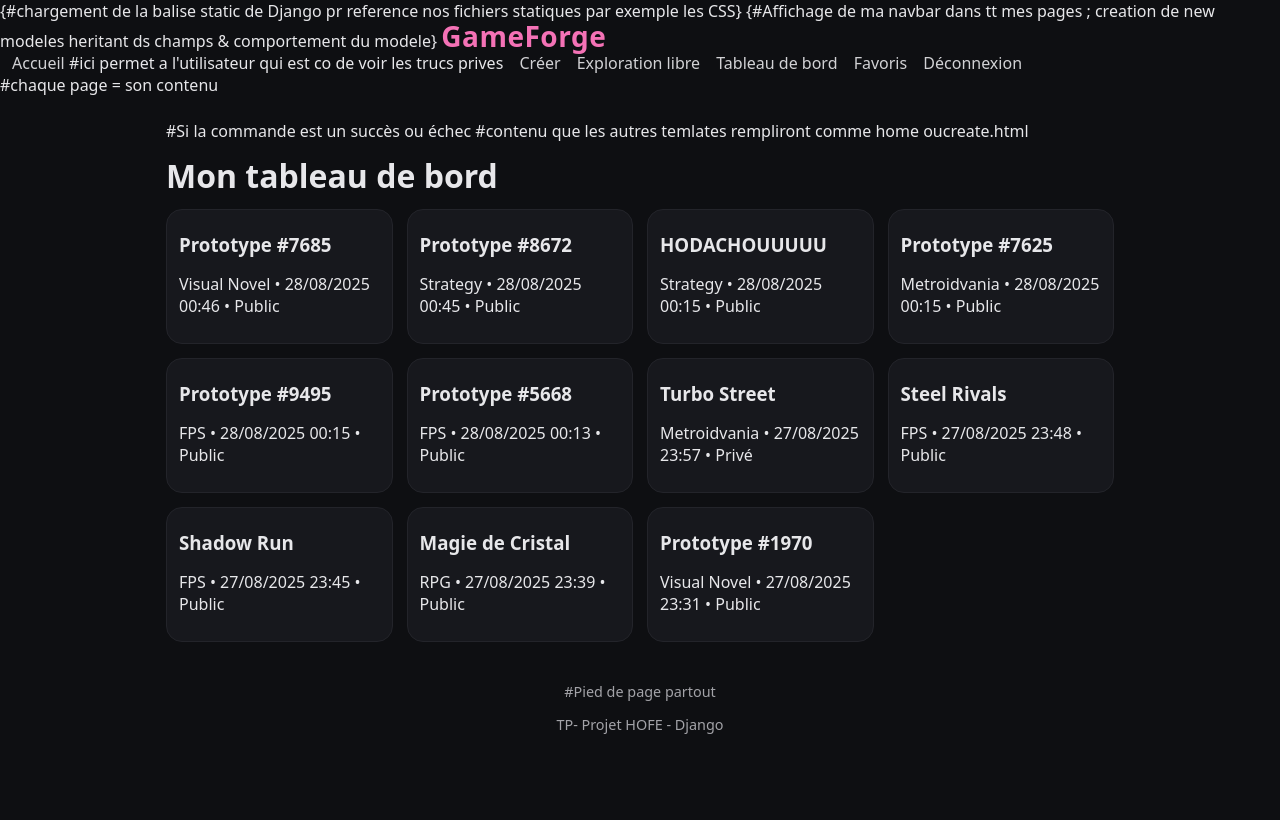
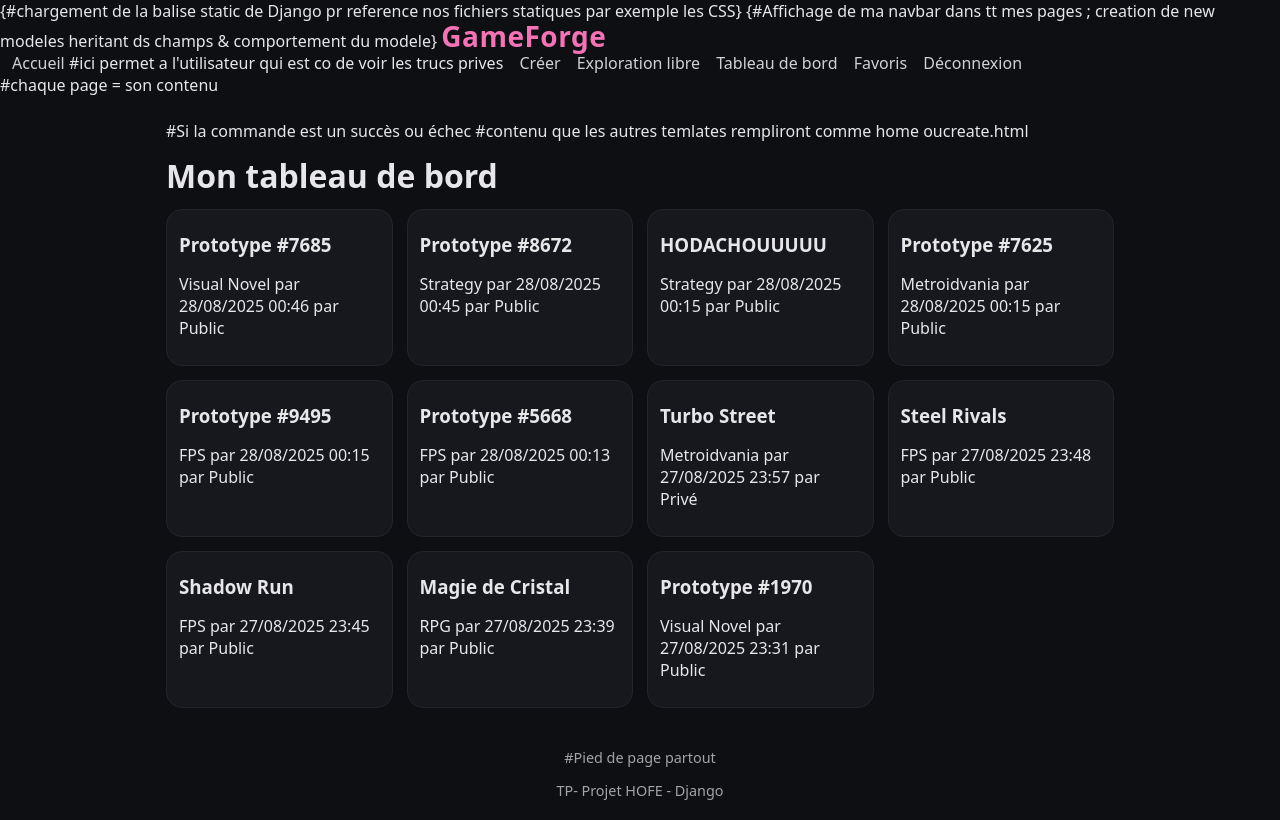
Before and after one commit to jebalisoumaya/-GameForge-, a Django app: page /dashboard/ in a window 1280 px wide. Before the commit the page ends 734 px from the top, so only its background shows below. Run offline with Django 4.2, Linux system fonts and the light colour scheme; a user stored in the database is signed in; data comes from the database, SQL or seed files in the repository.

Commit message:
Update dashboard.html

```diff
--- a/GameForge-Django/GameForge-Django/templates/dashboard.html
+++ b/GameForge-Django/GameForge-Django/templates/dashboard.html
@@ -11,7 +11,7 @@
             {#Info sur le jeu complet#}
             <div class="card-body">
                 <h3>{{ g.title }}</h3>
-                <p>{{ g.genre }} • {{ g.created_at|date:"d/m/Y H:i" }} • {{ g.is_public|yesno:"Public,Privé" }}</p>
+                <p>{{ g.genre }} par {{ g.created_at|date:"d/m/Y H:i" }} par {{ g.is_public|yesno:"Public,Privé" }}</p>
             </div>
         </a>
     {% empty %}
```
